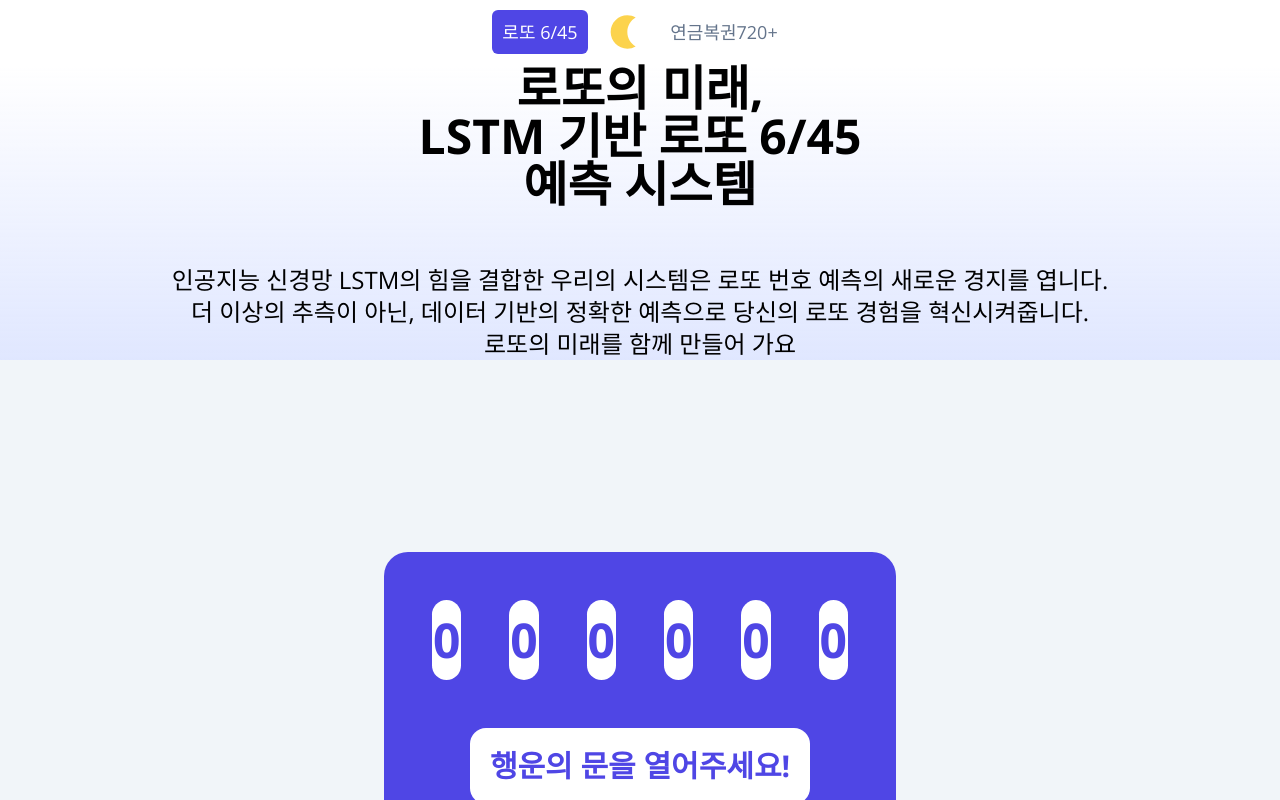
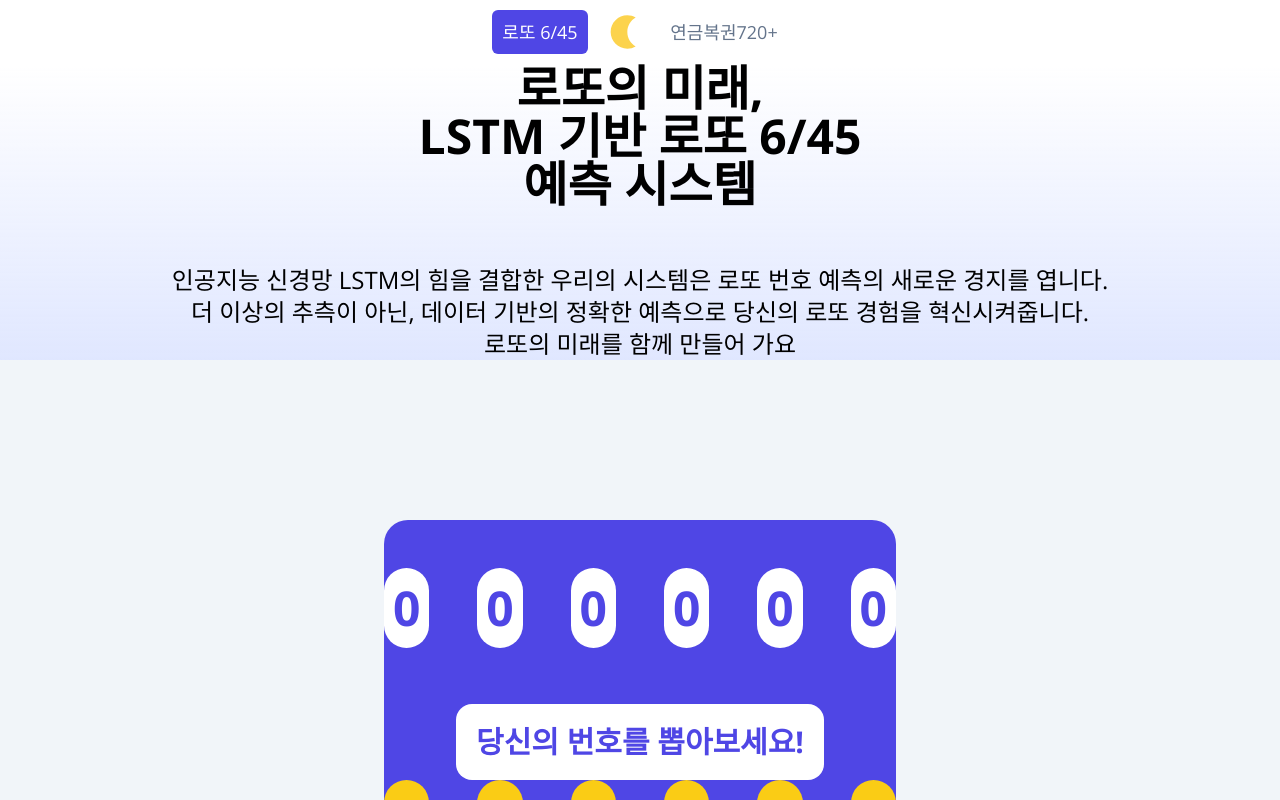
Before and after one commit to DevMinsuKim/clover-pick, a Next.js app in the folder client/: page / in a window 1280 px wide. Built offline with nearby package versions, Linux system fonts and the light colour scheme.

Commit message:
로또 6/45 추첨하는 UI 변경

```diff
--- a/client/src/app/page.tsx
+++ b/client/src/app/page.tsx
@@ -59,6 +59,26 @@ export default function Home() {
     }
   };
 
+  const lottoBgSelect = (number: Number) => {
+    let backgroundColor = "";
+
+    if (number >= 1 && number <= 10) {
+      backgroundColor = "bg-yellow-400";
+    } else if (number >= 11 && number <= 20) {
+      backgroundColor = "bg-blue-400";
+    } else if (number >= 21 && number <= 30) {
+      backgroundColor = "bg-red-400";
+    } else if (number >= 31 && number <= 40) {
+      backgroundColor = "bg-gray-400";
+    } else if (number >= 41 && number <= 45) {
+      backgroundColor = "bg-green-400";
+    } else if (number === 0) {
+      backgroundColor = "bg-white";
+    }
+
+    return backgroundColor;
+  };
+
   return (
     <section className="flex w-full flex-col">
       <div
@@ -78,31 +98,15 @@ export default function Home() {
       </div>
 
       <div className="flex bg-slate-100 items-center justify-center">
-        <div className="flex flex-col w-2/5 h-80 bg-indigo-600 my-48 rounded-3xl items-center">
-          <ul className="flex w-full justify-center gap-12 p-12">
+        <div className="flex flex-col w-2/5 bg-indigo-600 my-40 py-12 rounded-3xl items-center">
+          <ul className="flex w-full justify-center gap-12">
             {aniNumber.map((number, index) => {
-              let backgroundColor = "";
-
-              if (number >= 1 && number <= 10) {
-                backgroundColor = "bg-yellow-400";
-              } else if (number >= 11 && number <= 20) {
-                backgroundColor = "bg-blue-400"; // Tailwind에서 하늘색은 보통 'blue'에 해당합니다.
-              } else if (number >= 21 && number <= 30) {
-                backgroundColor = "bg-red-400";
-              } else if (number >= 31 && number <= 40) {
-                backgroundColor = "bg-gray-400";
-              } else if (number >= 41 && number <= 45) {
-                backgroundColor = "bg-green-400";
-              } else if (number === 0) {
-                backgroundColor = "bg-white";
-              }
-
               return (
                 <li
                   key={index}
                   className={`flex w-20 h-20 rounded-full items-center justify-center ${
                     number === 0 ? "text-indigo-600 " : "text-white"
-                  } font-bold text-5xl ${backgroundColor}`}
+                  } font-bold text-5xl ${lottoBgSelect(number)}`}
                 >
                   {number}
                 </li>
@@ -110,14 +114,31 @@ export default function Home() {
             })}
           </ul>
           <button
-            className="text-indigo-600 p-5 bg-white rounded-2xl font-bold text-3xl"
+            className={`text-indigo-600 p-5 mt-14 ${
+              isAnimating ? " bg-slate-50" : "bg-white "
+            } rounded-2xl font-bold text-3xl`}
             onClick={handleDrawClick}
             disabled={isAnimating}
           >
             {isAnimating
-              ? "행운을 불러오고 있습니다!"
-              : "행운의 문을 열어주세요!"}
+              ? "당신의 당첨을 응원합니다!"
+              : "당신의 번호를 뽑아보세요!"}
           </button>
+          {!isAnimating &&
+            number.map((row, rowIndex) => (
+              <ul key={rowIndex} className="flex w-full justify-center gap-12">
+                {row.map((number, columnIndex) => (
+                  <li
+                    key={columnIndex}
+                    className={`flex w-20 h-20 rounded-full items-center justify-center ${
+                      number === 0 ? "text-indigo-600 " : "text-white"
+                    } font-bold text-5xl ${lottoBgSelect(number)}`}
+                  >
+                    {number}
+                  </li>
+                ))}
+              </ul>
+            ))}
         </div>
       </div>
     </section>
```
Also changed, not shown: client/src/app/api/lotto/route.ts (added).
